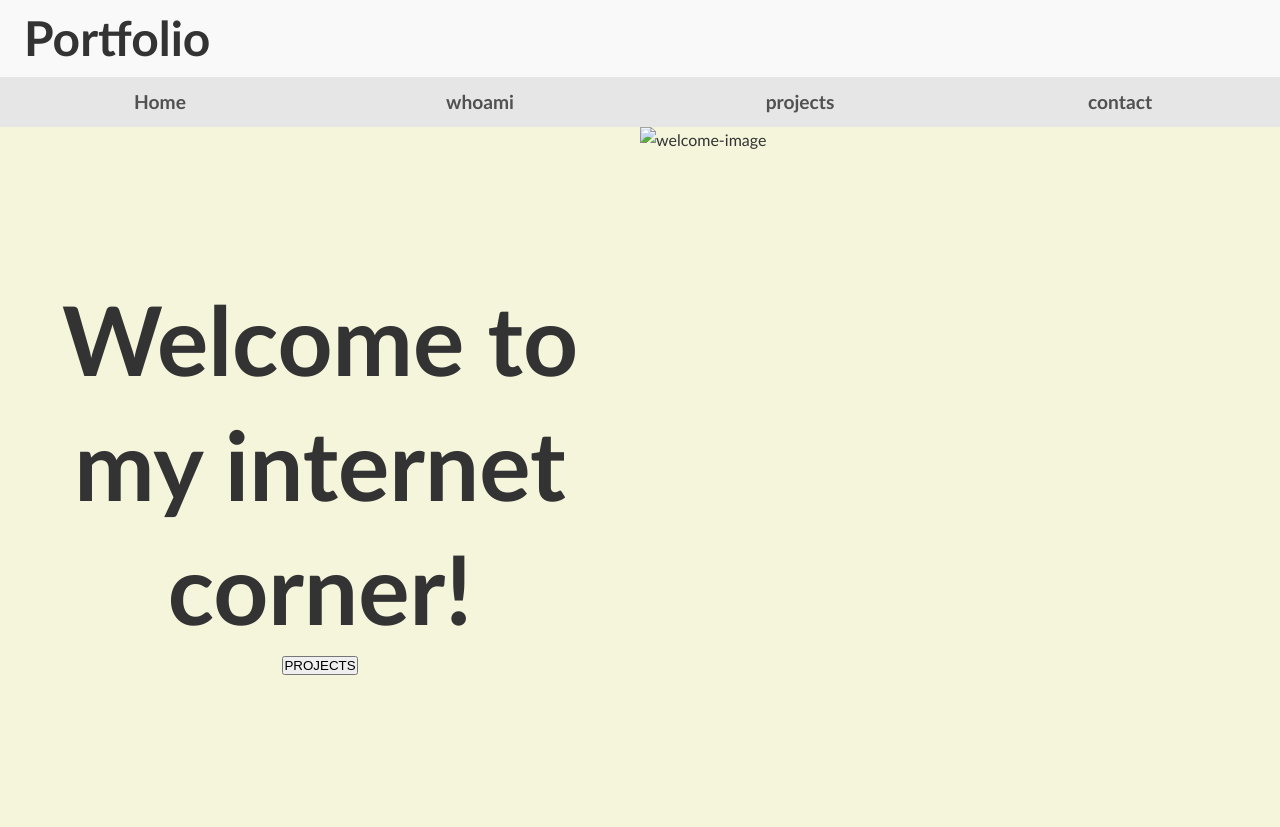
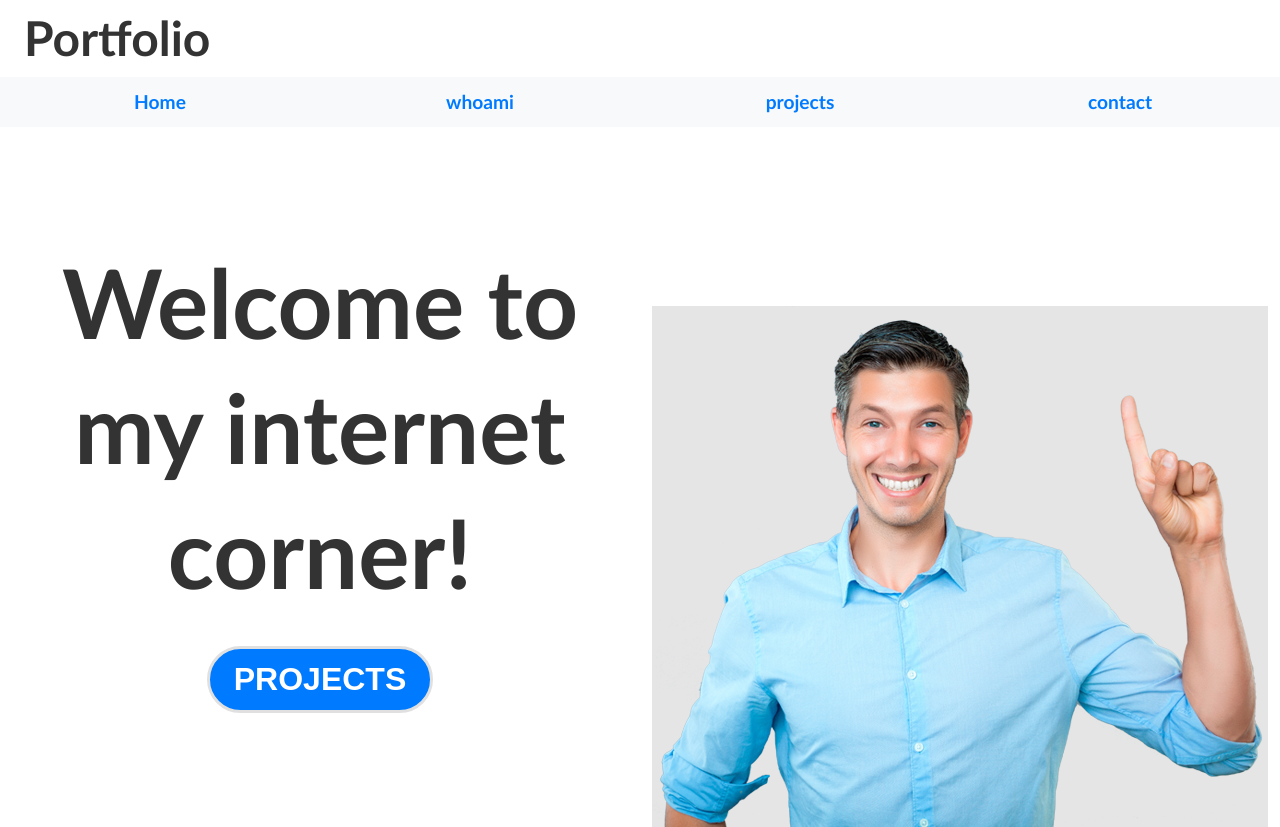
Before and after one commit to Diemooder/projects, a plain HTML site: page portfolio_website_1/index.html in a window 1280 px wide. Drawn offline with Linux system fonts and the light colour scheme.

Commit message:
Advanced on colors and button on website project

```diff
--- a/portfolio_website_1/css/style.css
+++ b/portfolio_website_1/css/style.css
@@ -1,91 +1,141 @@
-/*Reset of styles for convention*/
-*, *::before, *::after{
+:root {
+  /* Base Colors */
+  --color-bg: #FFFFFF; /* Primary background */
+  --color-surface: #F8F9FA; /* Secondary surfaces like cards or sections */
+  --color-border: #E0E0E0; /* Borders and separators */
+  --color-text: #333333; /* Primary text */
+  --color-muted: #666666; /* Secondary text or muted content */
+
+  /* Accent Colors */
+  --color-accent: #007BFF; /* Primary accent color for links and buttons */
+  --color-accent-hover: #0056b3; /* Hover state for accent elements */
+
+  /* Interactive Elements */
+  --color-button-bg: var(--color-accent);
+  --color-button-text: #FFFFFF;
+  --color-button-hover-bg: var(--color-accent-hover);
+
+  /* Navigation */
+  --color-nav-bg: var(--color-surface);
+  --color-nav-text: var(--color-accent);
+  --color-nav-hover-bg: #E9ECEF;
+
+  /* Shadows and Highlights */
+  --color-shadow: rgba(0, 0, 0, 0.1);
+}
+
+/* Reset of styles for convention */
+*, *::before, *::after {
   margin: 0;
   padding: 0;
   box-sizing: border-box;
 }
 
 /* Body styles for general application */
-body{
-    font-family:'Gill Sans', 'Gill Sans MT', Calibri, 'Trebuchet MS', sans-serif;
+body {
+  font-family: 'Gill Sans', 'Gill Sans MT', Calibri, 'Trebuchet MS', sans-serif;
   line-height: 1.6;
-    background-color: #f9f9f9;
-    color:#333;
+  background-color: var(--color-bg);
+  color: var(--color-text);
 }
 
 /* ===========HEADER=========== */
 
 /* TITLE */
-.site-title{
+.site-title {
   text-align: left;
   font-size: 3rem;
   margin-left: 1.5rem;
 }
 
 /* NAVBAR */
-.main-nav{
-    background-color: #333;
+.main-nav {
   height: 50px;
 }
 
 /* LIST */
-.nav-list{
+.nav-list {
   display: flex;
   list-style: none;
 }
 
 /* LIST ITEMS */
-.nav-item{
+.nav-item {
   flex: 1;
   display: flex;
   align-items: center;
   justify-content: center;
-    background-color: #e6e6e6;
+  background-color: var(--color-nav-bg);
   transition: background-color 0.3s;
 }
 
 /* LIST ITEMS LINK */
-.nav-item a{
+.nav-item a {
   display: block;
   width: 100%;
   height: 100%;
   text-align: center;
   line-height: 50px;
-    color:#515151;
+  color: var(--color-nav-text);
   text-decoration: none;
   font-size: 1.2rem;
   font-weight: bold;
 }
 
 /* LIST ITEMS HOVER */
-.nav-item:hover{
-    background-color: #d6d6d6;
+.nav-item:hover {
+  background-color: var(--color-nav-hover-bg);
 }
-
 
 /* MAIN CONTENT */
 
 /* WELCOME SECTION */
-.welcome-section{
+.welcome-section {
   display: flex;
   height: 700px;
-    background-color: beige;
 }
 
 /* WELCOME TITLE CONTAINER */
-.welcome-title-container{
+.welcome-title-container {
   flex: 1;
   align-self: center;
   text-align: center;
 }
 
-.welcome-title{
+.welcome-title {
   font-size: 6rem;
   line-height: 1.3;
 }
 
+/* WELCOME BUTTON */
+.welcome-projects-button {
+  padding: 12px 24px;
+  font-size: 2rem;
+  font-weight: bold;
+  border: 3px solid var(--color-border);
+  border-radius: 50px;
+  margin-top: 2rem;
+  cursor: pointer;
+  background-color: var(--color-button-bg);
+  color: var(--color-button-text);
+  transition: background-color 0.3s;
+}
+
+.welcome-projects-button:hover {
+  background-color: var(--color-button-hover-bg);
+}
 
 /* WELCOME IMAGE CONTAINER */
-.welcome-image-container{
+.welcome-image-container {
   flex: 1;
+  display: flex;
+  justify-content: center;
+  align-items: flex-end;
 }
+
+/* WELCOME IMAGE */
+.welcome-image {
+  background-color: var(--color-shadow);
+  max-width: 100%;
+  height: auto;
+}
--- a/portfolio_website_1/index.html
+++ b/portfolio_website_1/index.html
@@ -29,7 +29,7 @@
                 <button class="welcome-projects-button">PROJECTS</button>
             </div>
             <div class="welcome-image-container">
-                <img src="#" alt="welcome-image" class="welcome-image">
+                <img src="images/temporary_image.png" alt="welcome-image" class="welcome-image">
             </div>
         </section>
     </main>
```
Also changed, not shown: portfolio_website_1/images/temporary_image.png (added). Lines whose indentation alone changed are shown as unchanged.
